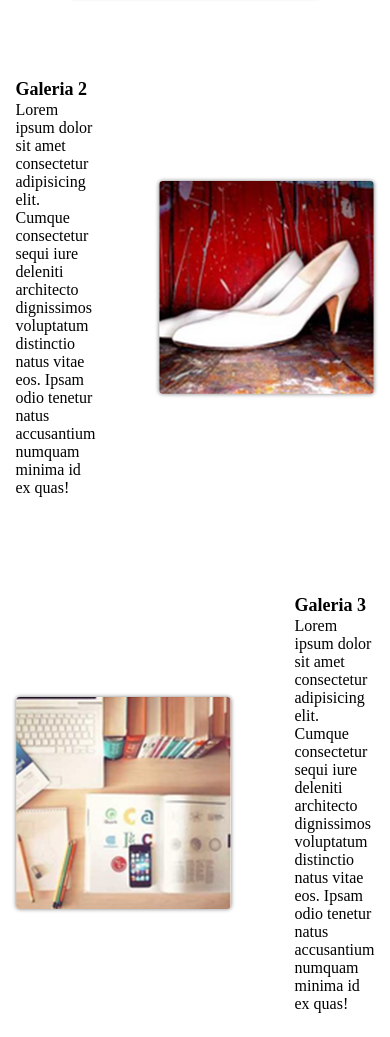
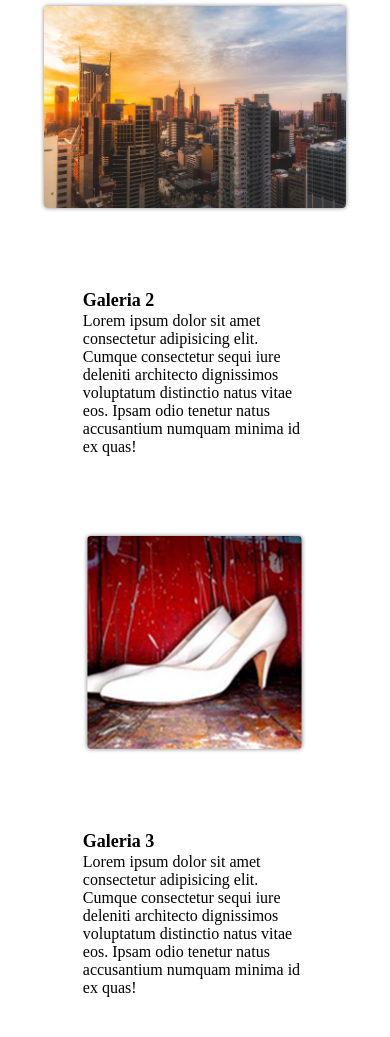
Before and after one commit to FranJJL05/DIWEB, a plain HTML site: page Tema 4/Galería con Flexbox/index.html in a window 390 px wide. Shown: the part 1143-2180 px from the top of the page. Drawn offline with Linux system fonts and the light colour scheme.

Commit message:
Galería con Flexbox

```diff
--- a/Tema 4/Galería con Flexbox/style.css
+++ b/Tema 4/Galería con Flexbox/style.css
@@ -3,8 +3,8 @@
 }
 
 .section {
-    width: 50%;
     margin: 0 auto;
+    width: 90%;
 }
 
 .imgs {
@@ -16,13 +16,13 @@
 }
 
 .imgs img {
-    width: 250px;
+    width: 30%;
     border-radius: 4px;
     box-shadow: 0px 0px 4px grey;
 }
 
 .section-galeria {
-    width: 40%;
+    width: 60%;
     display: flex;
     justify-content: center;
     align-items: center;
@@ -48,3 +48,36 @@
     margin-bottom: -15px;
     font-size: large;
 }
+
+
+/* Responsive */
+/* Tamaño Tablet */
+@media screen and (min-width: 501px) and (max-width:800px){
+    .imgs img {
+        width: 40%;
+    }
+
+    .section-galeria{
+        flex-direction: column;
+    }
+
+    .dos{
+        order: 1;
+    }
+}
+
+
+/* Tamaño movil */
+@media screen and (max-width:500px) {
+    .imgs img {
+        width: 90%;
+    }
+
+    .section-galeria{
+        flex-direction: column;
+    }
+
+    .dos{
+        order: 1;
+    }
+}
```
